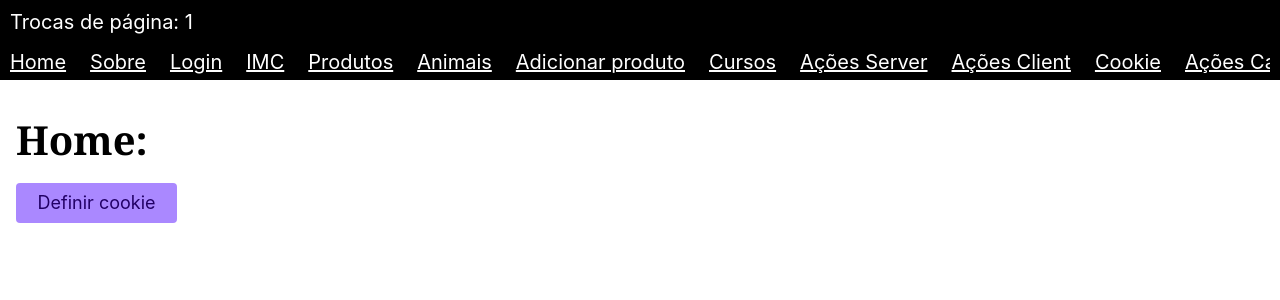
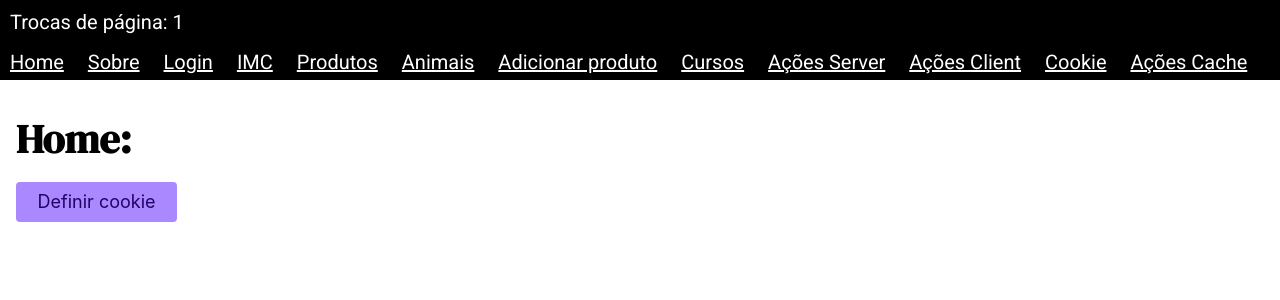
Before and after one commit to murilo-magalhaes/dog-next, a Next.js app: page / in a window 1280 px wide. Shown: the top 300 px of the page. Built offline with nearby package versions, Linux system fonts and the light colour scheme.

Commit message:
feat fonts

```diff
--- /dev/null
+++ b/fonts.ts
@@ -0,0 +1,18 @@
+import { Roboto, DM_Serif_Display } from 'next/font/google';
+
+export const font_body = Roboto({
+  weight: ['400', '700'],
+  style: ['normal'],
+  subsets: ['latin'] /** Remove caracteres desnecessários de outras linguas */,
+  display:
+    'swap' /** Usado para mostrar a fonte backup enquanto essa estiver carregando  */,
+  variable: '--font-body',
+});
+
+export const font_display = DM_Serif_Display({
+  weight: ['400'],
+  style: ['normal'],
+  subsets: ['latin'],
+  display: 'swap',
+  variable: '--font-display',
+});
--- a/src/app/globals.css
+++ b/src/app/globals.css
@@ -35,7 +35,7 @@ button {
 h1,
 h2,
 h3 {
-  font-family: var(--font-title);
+  font-family: var(--font-display);
 }
 
 h1,
--- a/src/app/layout.tsx
+++ b/src/app/layout.tsx
@@ -1,6 +1,7 @@
 import type { Metadata } from 'next';
 import './globals.css';
 import Menu from '@/components/menu';
+import { font_body, font_display } from '../../fonts';
 
 export const metadata: Metadata = {
   title: 'Curso Next Origamid',
@@ -14,7 +15,9 @@ export default function RootLayout({
 }>) {
   return (
     <html lang="pt-BR">
-      <body>
+      <body
+        className={`${font_body.className} ${font_body.variable} ${font_display.variable}`}
+      >
         <Menu />
         <div style={{ padding: '1rem' }}>{children}</div>
       </body>
```
